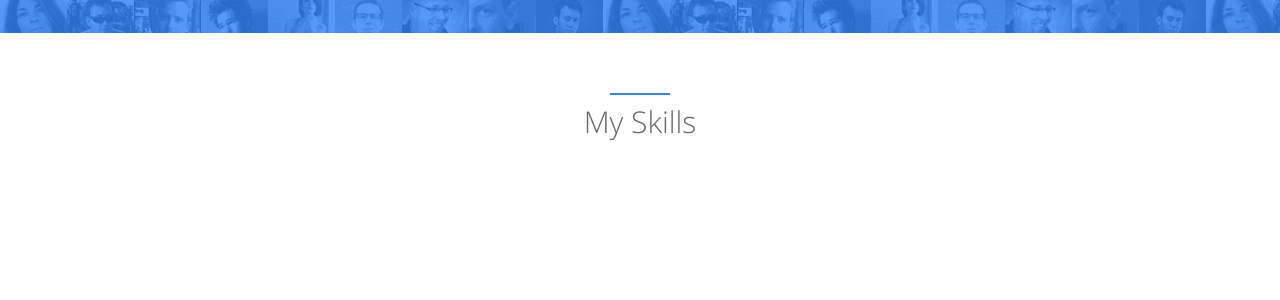
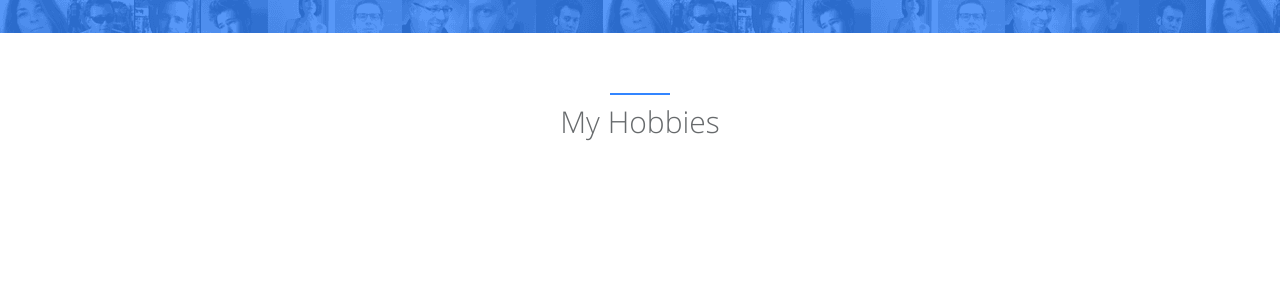
Before and after one commit to ding-yt/ding-yt.github.io, a Jekyll site: the page built from index.html, in a window 1280 px wide and 900 px high, scrolled down 2392 px. Shown: the part 159-459 px from the top of the window. Built offline with Jekyll 4.4.1, drawn with Linux system fonts in a browser that asks for light colours.

Commit message:
Update skills.html

```diff
--- a/_includes/sections/skills.html
+++ b/_includes/sections/skills.html
@@ -2,7 +2,7 @@
     <div class="row">
         <div class="col-lg-12 text-center" id="i18_skills">
             <div class="navy-line"></div>
-            <h1><span data-i18n="skills.my_skills">My Skills</span></h1>
+            <h1><span data-i18n="skills.my_skills">My Hobbies</span></h1>
         </div>
     </div>
     <div class="row features-block">
```
